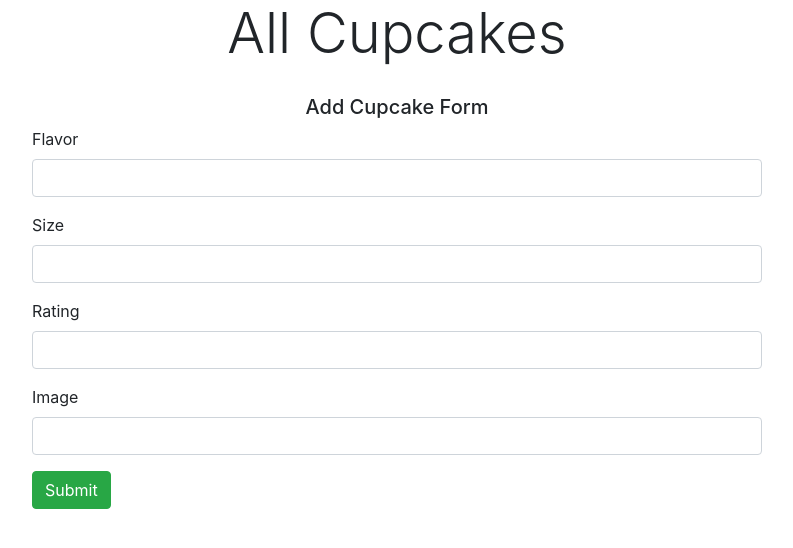
After one commit to ivy1130/SpringboardUnit24-3, a Flask app: page / in a window 1280 px wide. The commit adds this page. Shown: the top 548 px of the page, without its empty margins (243-1036 px from the left). Run offline with Flask 2, Linux system fonts and the light colour scheme; data that the repository does not hold is empty.

Commit message:
Completed Part Five: Frontend along with refactoring to include class methods & WTForms.

```diff
--- a/app.py
+++ b/app.py
@@ -4,7 +4,7 @@ from flask import Flask, request, render_template,  redirect, flash, session, js
 from flask_debugtoolbar import DebugToolbarExtension
 from models import db, connect_db, Cupcake
 
-# from forms import
+from forms import AddCupcakeForm
 
 app = Flask(__name__)
 # app.debug=True
@@ -65,3 +65,13 @@ def delete_cupcate(cupcake_id):
     db.session.delete(cupcake)
     db.session.commit()
     return jsonify(message=f"deleted {cupcake}")
+
+# *****************************
+# CUPCAKES FRONTEND
+# *****************************
+
+@app.route('/')
+def show_cupcakes():
+    form = AddCupcakeForm()
+
+    return render_template('list-cupcakes.html', form=form)
--- a/forms.py
+++ b/forms.py
@@ -0,0 +1,11 @@
+from flask_wtf import FlaskForm
+from wtforms import StringField, FloatField
+from wtforms.validators import InputRequired, URL, Optional
+
+class AddCupcakeForm(FlaskForm):
+    """Form for adding cupcakes."""
+
+    flavor = StringField('Flavor', validators=[InputRequired()])
+    size = StringField('Size', validators=[InputRequired()])
+    rating = FloatField('Rating', validators=[InputRequired()])
+    image = StringField('Image', validators=[Optional(), URL(message='Please enter a valid photo url.')])
--- /dev/null
+++ b/static/app.css
@@ -0,0 +1,11 @@
+img {
+    display: block;
+    max-width:200px;
+    max-height:200px;
+    width: auto;
+    height: auto;
+}
+
+h5 {
+    margin-top: 20px;
+}
--- /dev/null
+++ b/static/app.js
@@ -0,0 +1,96 @@
+// select unordered list and for each cupcake, write the html for a li, and insert it
+// on submit, get form data, post it, and then add to dom
+const BASE_URL = "http://127.0.0.1:5000/api"
+let cupcakeList
+const $cupcakeList = $('#cupcake-list')
+const $addCupcakeForm = $('#add-cupcake-form')
+
+// *****************************
+// CLASSES
+// *****************************
+
+class Cupcake {
+    constructor({id, flavor, size, rating, image}) {
+        this.id = id
+        this.flavor = flavor
+        this.size = size
+        this.rating = rating
+        this.image = image
+    }
+}
+
+class CupcakeList {
+    constructor(cupcakes) {
+        this.cupcakes = cupcakes
+    }
+
+    static async getCupcakes () {
+        const response = await axios({
+			url    : `${BASE_URL}/cupcakes`,
+			method : 'GET'
+		})
+        const cupcakes = response.data.cupcakes.map((cupcake) => new Cupcake(cupcake))
+        return new CupcakeList(cupcakes)
+    }
+
+    async addCupcake (newCupcake) {
+        const response = await axios({
+			url    : `${BASE_URL}/cupcakes`,
+			method : 'POST',
+			data   : newCupcake
+		})
+		const cupcake = new Cupcake(response.data.cupcake)
+		return cupcake
+    }
+}
+
+// *****************************
+// SHOW CUPCAKE LIST
+// *****************************
+
+const getAndShowCupcakes = async () => {
+    cupcakeList = await CupcakeList.getCupcakes()
+    putCupcakeListOnPage()
+}
+
+const putCupcakeListOnPage = () => {
+    for (let cupcake of cupcakeList.cupcakes) {
+		const $cupcake = generateCupcakeMarkup(cupcake)
+		$cupcakeList.append($cupcake)
+	}
+}
+
+const generateCupcakeMarkup = (cupcake) => {
+    return $(`
+    <li class="list-group-item text-center" id="${cupcake.id}">
+      Flavor: ${cupcake.flavor}, Size: ${cupcake.size}, Rating: ${cupcake.rating}
+      <img class="mx-auto" src="${cupcake.image}">
+    </li>
+  `)
+}
+
+// *****************************
+// HANDLE ADD CUPCAKE FORM
+// *****************************
+
+const putNewCupcakeOnPage = async (e) => {
+    e.preventDefault()
+
+    const flavor = $('#flavor').val()
+    const size = $('#size').val()
+    const rating = $('#rating').val()
+    const image = $('#image').val()
+
+    const newCupcake = await cupcakeList.addCupcake({flavor, size, rating, image})
+    const $newCupcake = generateCupcakeMarkup(newCupcake)
+
+    $cupcakeList.append($newCupcake)
+    $addCupcakeForm.trigger('reset')
+}
+
+$addCupcakeForm.on('submit', putNewCupcakeOnPage)
+
+// *****************************
+// START APP
+// *****************************
+getAndShowCupcakes()
--- a/templates/base.html
+++ b/templates/base.html
@@ -15,5 +15,10 @@
   {% endfor %}
     {% block content %} {% endblock %}
   </main>
+
+  <script src="https://unpkg.com/jquery"></script>
+  <script src="https://unpkg.com/axios/dist/axios.js"></script>
+
+  <script src="/static/app.js"></script>
 </body>
 </html>
--- /dev/null
+++ b/templates/list-cupcakes.html
@@ -0,0 +1,30 @@
+{% extends 'base.html' %}
+{% block title %}Cupcakes{% endblock %}
+
+{% block content %}
+<div class="container">
+    <h4 class="display-4 text-center">All Cupcakes</h4>
+    <div class="row justify-content-center">
+      <div class="col-md-8">
+        <ul class="list-group mx-auto" id="cupcake-list"></ul>
+            <h5 class="display-5 text-center">Add Cupcake Form</h5>
+            <form id="add-cupcake-form" method="POST">
+                {{ form.hidden_tag() }}
+
+                {% for field in form if field.widget.input_type != 'hidden'%}
+                <div class="form-group">
+                {{field.label}}
+                {{field(class_="form-control")}}
+                {% for err in field.errors %}
+                <small class="form-text text-danger">
+                    {{err}}
+                </small>
+                {% endfor %}
+                </div>
+                {% endfor %}
+                <button class="btn btn-success">Submit</button>
+            </form>
+        </div>
+    </div>
+</div>
+{% endblock %}
```
